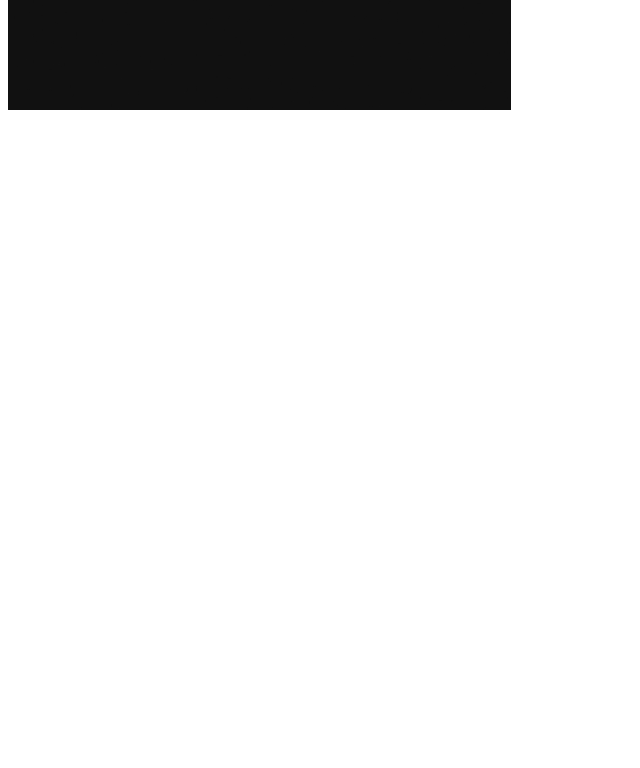
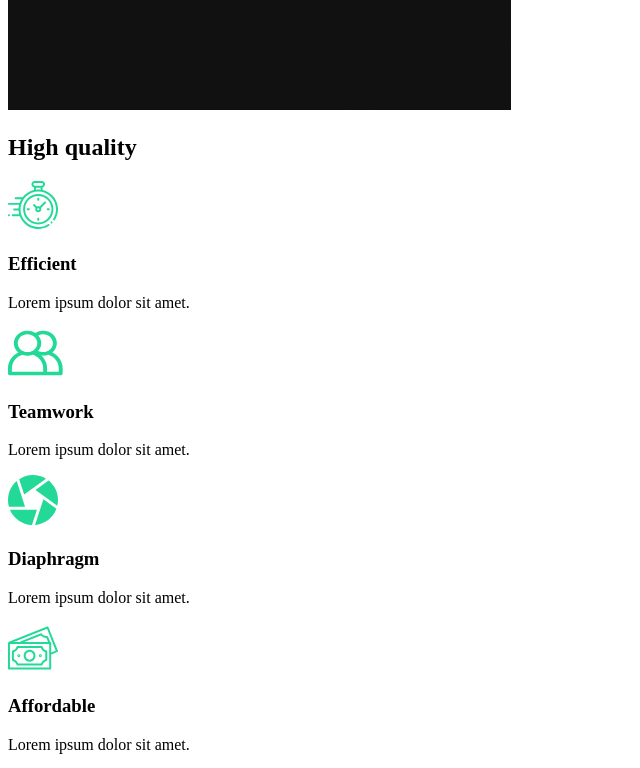
Before and after one commit to dmacisso/react-course-capture, a React (Create React App) app: page / in a window 1280 px wide. Shown: the part 860-1628 px from the top of the page, without its empty margins (0-640 px from the left). Before the commit the page ends 982 px from the top, so only its background shows below. Built offline with nearby package versions, Linux system fonts and the light colour scheme.

Commit message:
3. Services Section

```diff
--- /dev/null
+++ b/src/components/ServicesSection.js
@@ -0,0 +1,56 @@
+import React from 'react';
+//? Import icons
+import clock from '../img/clock.svg';
+import diaphragm from '../img/diaphragm.svg';
+import money from '../img/money.svg';
+import teamwork from '../img/teamwork.svg';
+import home2 from '../img/home2.png';
+
+const ServicesSection = () => {
+  return (
+    <div>
+      <div className="services">
+        <div className="descriptions">
+          <h2>
+            High <span>quality</span>{' '}
+          </h2>
+          <div className="cards">
+            <div className="card">
+              <div className="icon">
+                <img src={clock} alt="clock icon" />
+                <h3>Efficient</h3>
+              </div>
+              <p>Lorem ipsum dolor sit amet.</p>
+            </div>
+            <div className="card">
+              <div className="icon">
+                <img src={teamwork} alt="teamwork icon" />
+                <h3>Teamwork</h3>
+              </div>
+              <p>Lorem ipsum dolor sit amet.</p>
+            </div>
+            <div className="card">
+              <div className="icon">
+                <img src={diaphragm} alt="diaphragm icond" />
+                <h3>Diaphragm</h3>
+              </div>
+              <p>Lorem ipsum dolor sit amet.</p>
+            </div>
+            <div className="card">
+              <div className="icon">
+                <img src={money} alt="money icon" />
+                <h3>Affordable</h3>
+              </div>
+              <p>Lorem ipsum dolor sit amet.</p>
+            </div>
+          </div>
+        </div>
+      </div>
+      <div className="image">
+        <img src={home2} alt="camera" />
+      </div>
+    </div>
+  );
+};
+
+export default ServicesSection;
--- a/src/pages/AboutUs.js
+++ b/src/pages/AboutUs.js
@@ -1,11 +1,13 @@
 import React from 'react';
 //? Page Components
 import AboutSection from '../components/AboutSection';
+import ServicesSection from '../components/ServicesSection';
 const AboutUs = () => {
   return (
-    <div>
+    <>
       <AboutSection />
-    </div>
+      <ServicesSection />
+    </>
   );
 };
 
```
